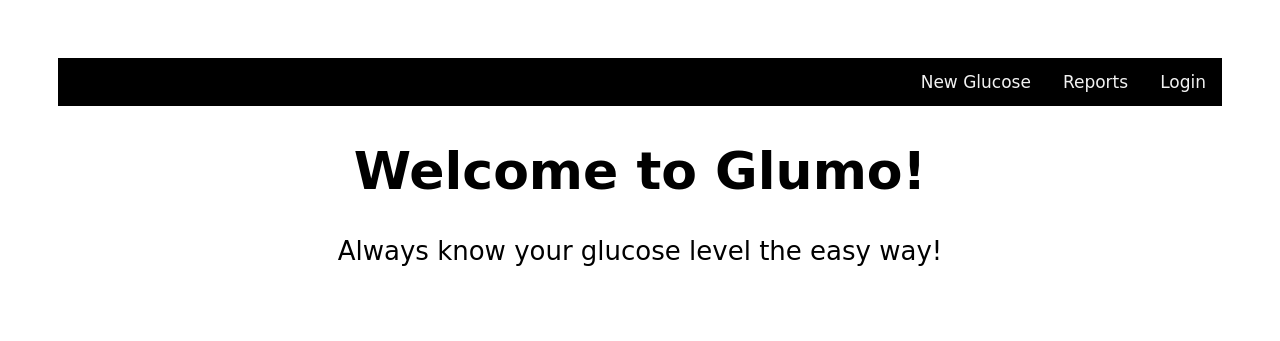
After one commit to tiananguyen/glumo-webapp, a Node server app: template myapp/views/index.ejs in a window 1280 px wide. The commit adds this page. Shown: the top 341 px of the page. Run offline with Node 20, Linux system fonts and the light colour scheme; the template is opened without the code that fills it, so the values that code supplies are empty.

Commit message:
nav bar and home page

```diff
--- /dev/null
+++ b/myapp/public/stylesheets/style.css
@@ -0,0 +1,3 @@
+body {
+  padding: 50px;
+  font: 14px "Comic Sans MS"; }
--- /dev/null
+++ b/myapp/views/index.ejs
@@ -0,0 +1,49 @@
+<!DOCTYPE html>
+<html>
+  <head>
+    <title>Glumo</title>
+  </head>
+  <link rel = "stylesheets" href = "style.css">
+  <body>
+    <div class = "topnav">
+      <a href = "Login">Login </a>
+      <a href = "Reports"> Reports </a>
+      <a href = "New Glucose">New Glucose </a>
+    </div>
+    <h1><center>Welcome to Glumo!</center></h1>
+    <p><center> Always know your glucose level the easy way! </center></p>
+<!-- This is the CSS code -->
+<style>
+body {
+  padding: 50px;
+  font: 26px "Comic Sans MS"; }
+
+a {
+  color: #FF0000; }
+
+.topnav {
+  background-color: black;
+  overflow: hidden;
+}
+
+.topnav a {
+  float: right;
+  color: #f2f2f2;
+  text-align: center;
+  padding: 14px 16px;
+  text-decoration: none;
+  font-size: 17px;
+}
+
+.topnav a:hover {
+  background-color: #ddd;
+  color: black;
+}
+
+.topnav a.active {
+  background-color: #4CAF50;
+  color: white;
+}
+</style>
+
+</html>
```
Also changed, not shown: myapp/views/index.html (+8 -7 lines), myapp/views/style.css (deleted, +0 -31 lines).
